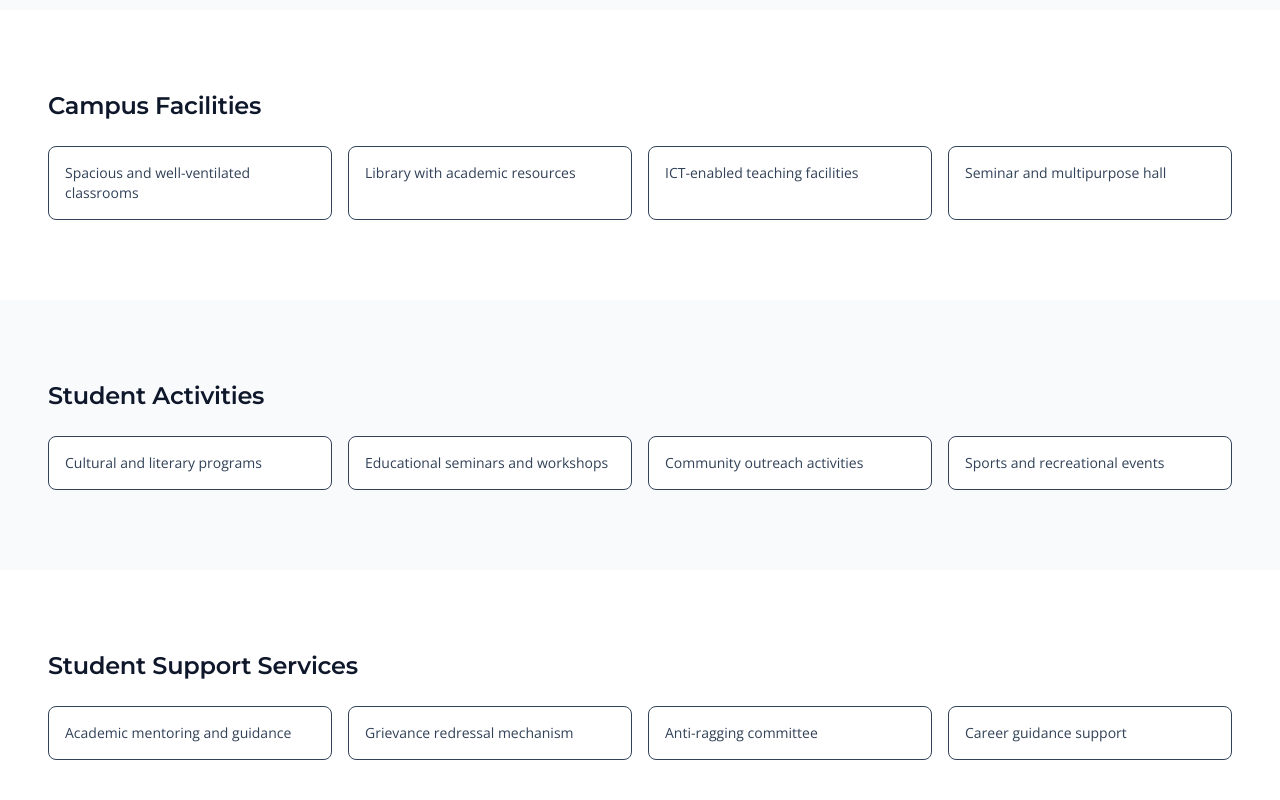
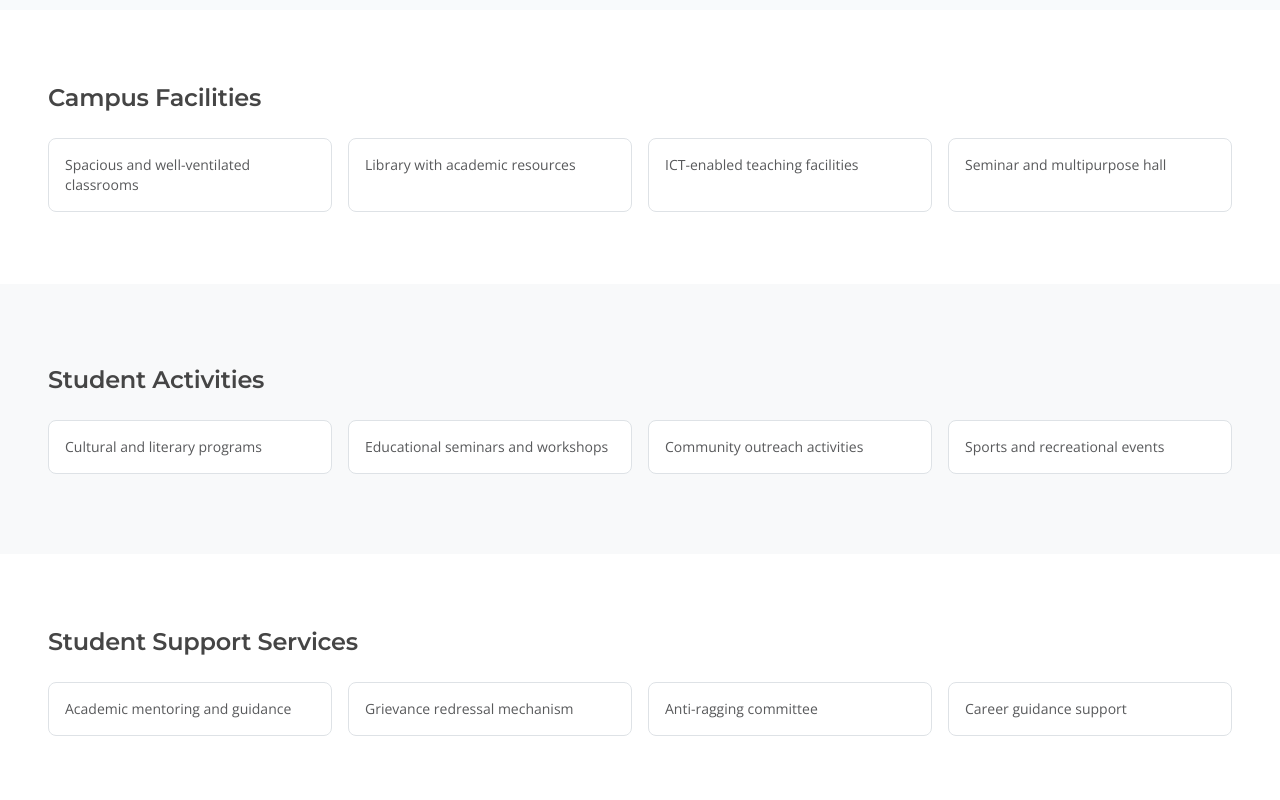
Before and after one commit to Adi15Jain/sppmc_website, a React (Vite) app: page /student-life in a window 1280 px wide. Shown: the part 320-1120 px from the top of the page. Built offline with nearby package versions, Linux system fonts and the light colour scheme.

Commit message:
Initial commit

```diff
--- a/src/components/sections/About.tsx
+++ b/src/components/sections/About.tsx
@@ -2,22 +2,25 @@ import Container from "../layout/Container";
 
 export default function About() {
     return (
-        <section id="about" className="py-20 animate-[var(--animate-fade-up)]">
+        <section
+            id="about"
+            className="section animate-[var(--animate-fade-up)]"
+        >
             <Container>
                 <div className="grid gap-12 md:grid-cols-2 md:items-center">
                     <div>
-                        <h2 className="text-3xl font-semibold text-slate-900">
+                        <h2 className="text-3xl font-semibold text-heading">
                             About the College
                         </h2>
 
-                        <p className="mt-4 text-slate-600 leading-relaxed">
+                        <p className="mt-4 text-body leading-relaxed">
                             Shri Prem Prakash Memorial College is committed to
                             nurture, motivate, and empower future teachers who
                             will serve as beacons of excellence in education and
                             society.
                         </p>
 
-                        <p className="mt-4 text-slate-600 leading-relaxed">
+                        <p className="mt-4 text-body leading-relaxed">
                             The institution focuses on academic rigor, ethical
                             values, and holistic development to meet the demands
                             of a globalized world.
@@ -40,12 +43,12 @@ export default function About() {
                         ].map((item) => (
                             <div
                                 key={item.title}
-                                className="rounded-lg border bg-white p-6 shadow-sm"
+                                className="rounded-lg border bg-white p-6 shadow-sm card"
                             >
-                                <p className="text-sm text-slate-500">
+                                <p className="text-sm text-body">
                                     {item.title}
                                 </p>
-                                <p className="mt-2 text-xl font-semibold text-slate-900">
+                                <p className="mt-2 text-xl font-semibold text-heading">
                                     {item.value}
                                 </p>
                             </div>
--- a/src/components/sections/Hero.tsx
+++ b/src/components/sections/Hero.tsx
@@ -33,11 +33,11 @@ function HeroImageCarousel() {
 
 export default function Hero() {
     return (
-        <section className="relative overflow-hidden bg-slate-50 animate-[var(--animate-fade-up)]">
+        <section className="relative overflow-hidden bg-section-soft animate-[var(--animate-fade-up)]">
             <div className="mx-auto grid max-w-7xl grid-cols-1 gap-12 px-4 py-20 md:grid-cols-2 md:items-center">
                 {/* Text */}
                 <div>
-                    <h2 className="text-4xl md:text-5xl font-semibold leading-tight text-slate-900">
+                    <h2 className="text-4xl md:text-5xl font-semibold leading-tight text-heading">
                         Building Future Educators with
                         <span className="text-primary">
                             {" "}
@@ -45,7 +45,7 @@ export default function Hero() {
                         </span>
                     </h2>
 
-                    <p className="mt-6 text-lg text-slate-600 animate-[var(--animate-fade-up)]">
+                    <p className="mt-6 text-lg text-body animate-[var(--animate-fade-up)]">
                         Shri Prem Prakash Memorial College is committed to
                         nurturing, motivating, and empowering future teachers to
                         meet the challenges of a globalized education system.
@@ -60,7 +60,7 @@ export default function Hero() {
                         </a>
                         <a
                             href="#about"
-                            className="rounded-md border border-slate-300 px-6 py-3 text-sm font-medium text-slate-700 hover:bg-slate-100"
+                            className="rounded-md border border-slate-300 px-6 py-3 text-sm font-medium text-body hover:bg-slate-100"
                         >
                             About the College
                         </a>
--- a/src/pages/Academics.tsx
+++ b/src/pages/Academics.tsx
@@ -131,7 +131,7 @@ export default function Academics() {
                                     <p className="mt-1 text-sm text-slate-500">
                                         Duration: {program.duration}
                                     </p>
-                                    <p className="mt-3 text-slate-600 leading-relaxed">
+                                    <p className="mt-3 text-body leading-relaxed">
                                         {program.description}
                                     </p>
                                 </div>
@@ -149,7 +149,7 @@ export default function Academics() {
                             <h2 className="text-2xl font-semibold">
                                 Academic Framework
                             </h2>
-                            <p className="mt-4 text-slate-600 leading-relaxed">
+                            <p className="mt-4 text-body leading-relaxed">
                                 The academic framework is designed in accordance
                                 with SCERT and Government of Uttar Pradesh
                                 guidelines, integrating theory, practice,
@@ -186,7 +186,7 @@ export default function Academics() {
                         ].map((outcome) => (
                             <div
                                 key={outcome}
-                                className="card animate-fade-up text-slate-700"
+                                className="card animate-fade-up text-body"
                             >
                                 {outcome}
                             </div>
@@ -211,7 +211,7 @@ export default function Academics() {
                         ].map((method) => (
                             <div
                                 key={method}
-                                className="card text-sm text-slate-700 animate-fade-up"
+                                className="card text-sm text-body animate-fade-up"
                             >
                                 {method}
                             </div>
--- a/src/pages/Admissions.tsx
+++ b/src/pages/Admissions.tsx
@@ -85,10 +85,10 @@ export default function Admissions() {
                                 key={item.label}
                                 className="card border-l-4 border-primary"
                             >
-                                <p className="text-sm text-slate-500">
+                                <p className="text-sm text-body">
                                     {item.label}
                                 </p>
-                                <p className="mt-1 text-lg font-semibold text-slate-900">
+                                <p className="mt-1 text-lg font-semibold text-heading">
                                     {item.value}
                                 </p>
                             </div>
@@ -127,7 +127,7 @@ export default function Admissions() {
                                 <h3 className="text-lg font-semibold">
                                     {program.title}
                                 </h3>
-                                <ul className="mt-4 space-y-3 text-slate-600">
+                                <ul className="mt-4 space-y-3 text-body">
                                     {program.points.map((p) => (
                                         <li
                                             key={p}
@@ -171,10 +171,10 @@ export default function Admissions() {
 
                                 {/* Content */}
                                 <div className="card flex-1 animate-fade-up">
-                                    <h3 className="font-semibold text-slate-900">
+                                    <h3 className="font-semibold text-heading">
                                         {step.title}
                                     </h3>
-                                    <p className="mt-2 text-slate-600">
+                                    <p className="mt-2 text-body">
                                         {step.description}
                                     </p>
                                 </div>
@@ -201,11 +201,8 @@ export default function Admissions() {
                             "Passport-size photographs",
                             "Government-issued ID proof",
                         ].map((doc) => (
-                            <div
-                                key={doc}
-                                className="card text-sm text-slate-700"
-                            >
-                                <div className="card flex items-center gap-3">
+                            <div key={doc} className="card text-sm text-body">
+                                <div className="flex items-center gap-3">
                                     <span className="h-2 w-2 rounded-full bg-primary" />
                                     <span>{doc}</span>
                                 </div>
--- a/src/pages/StudentLife.tsx
+++ b/src/pages/StudentLife.tsx
@@ -32,9 +32,9 @@ export default function StudentLife() {
             />
 
             {/* Facilities */}
-            <section className="py-20 animate-[var(--animate-fade-up)]">
+            <section className="section animate-[var(--animate-fade-up)]">
                 <Container>
-                    <h2 className="text-2xl font-semibold text-slate-900">
+                    <h2 className="text-2xl font-semibold text-heading">
                         Campus Facilities
                     </h2>
 
@@ -42,7 +42,7 @@ export default function StudentLife() {
                         {FACILITIES.map((item) => (
                             <li
                                 key={item}
-                                className="rounded-lg border bg-white p-4 text-sm text-slate-700"
+                                className="rounded-lg border bg-white p-4 text-sm text-body card"
                             >
                                 {item}
                             </li>
@@ -52,9 +52,9 @@ export default function StudentLife() {
             </section>
 
             {/* Activities */}
-            <section className="bg-slate-50 py-20 animate-[var(--animate-fade-up)]">
+            <section className="section section-soft py-20 animate-[var(--animate-fade-up)]">
                 <Container>
-                    <h2 className="text-2xl font-semibold text-slate-900">
+                    <h2 className="text-2xl font-semibold text-heading">
                         Student Activities
                     </h2>
 
@@ -62,7 +62,7 @@ export default function StudentLife() {
                         {ACTIVITIES.map((item) => (
                             <li
                                 key={item}
-                                className="rounded-lg border bg-white p-4 text-sm text-slate-700"
+                                className="rounded-lg border bg-white p-4 text-sm text-body card"
                             >
                                 {item}
                             </li>
@@ -72,9 +72,9 @@ export default function StudentLife() {
             </section>
 
             {/* Support */}
-            <section className="py-20 animate-[var(--animate-fade-up)]">
+            <section className="section animate-[var(--animate-fade-up)]">
                 <Container>
-                    <h2 className="text-2xl font-semibold text-slate-900">
+                    <h2 className="text-2xl font-semibold text-heading">
                         Student Support Services
                     </h2>
 
@@ -82,7 +82,7 @@ export default function StudentLife() {
                         {SUPPORT.map((item) => (
                             <li
                                 key={item}
-                                className="rounded-lg border bg-white p-4 text-sm text-slate-700"
+                                className="rounded-lg border bg-white p-4 text-sm text-body card"
                             >
                                 {item}
                             </li>
```
Also changed, not shown: src/index.css (line endings or trailing spaces), 1 other file (tests, documents, lock files or other folders).
